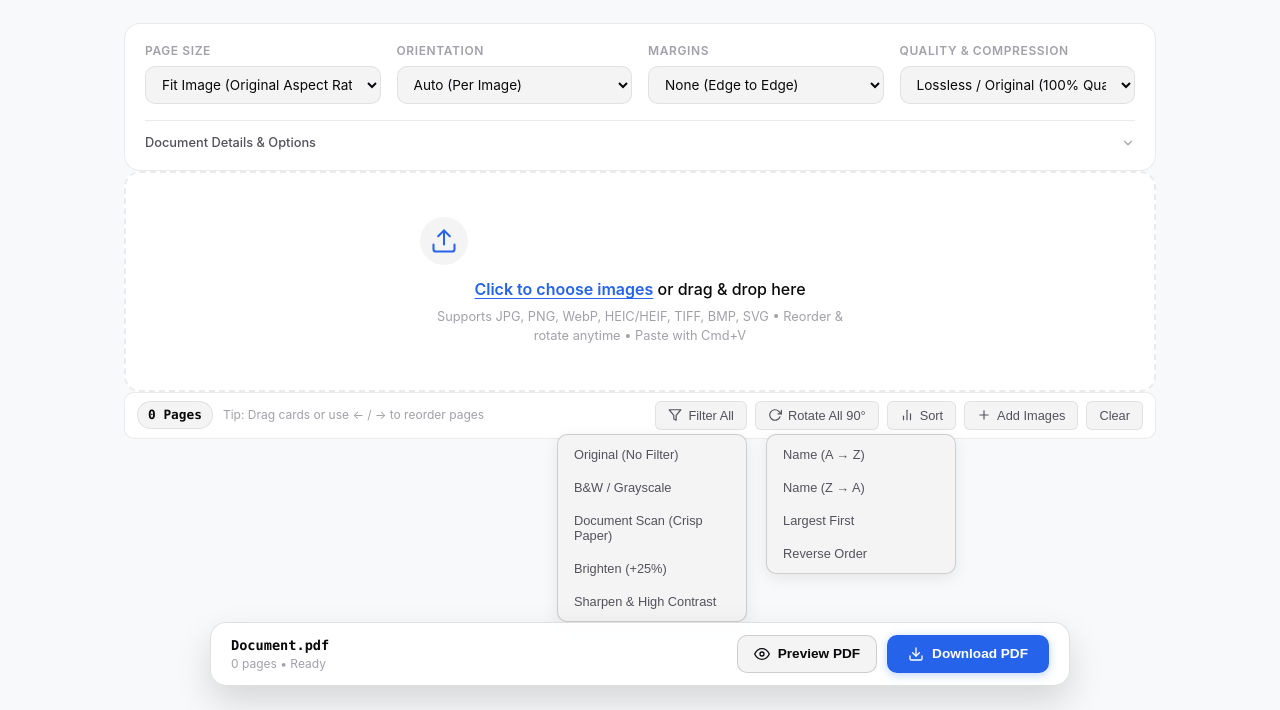
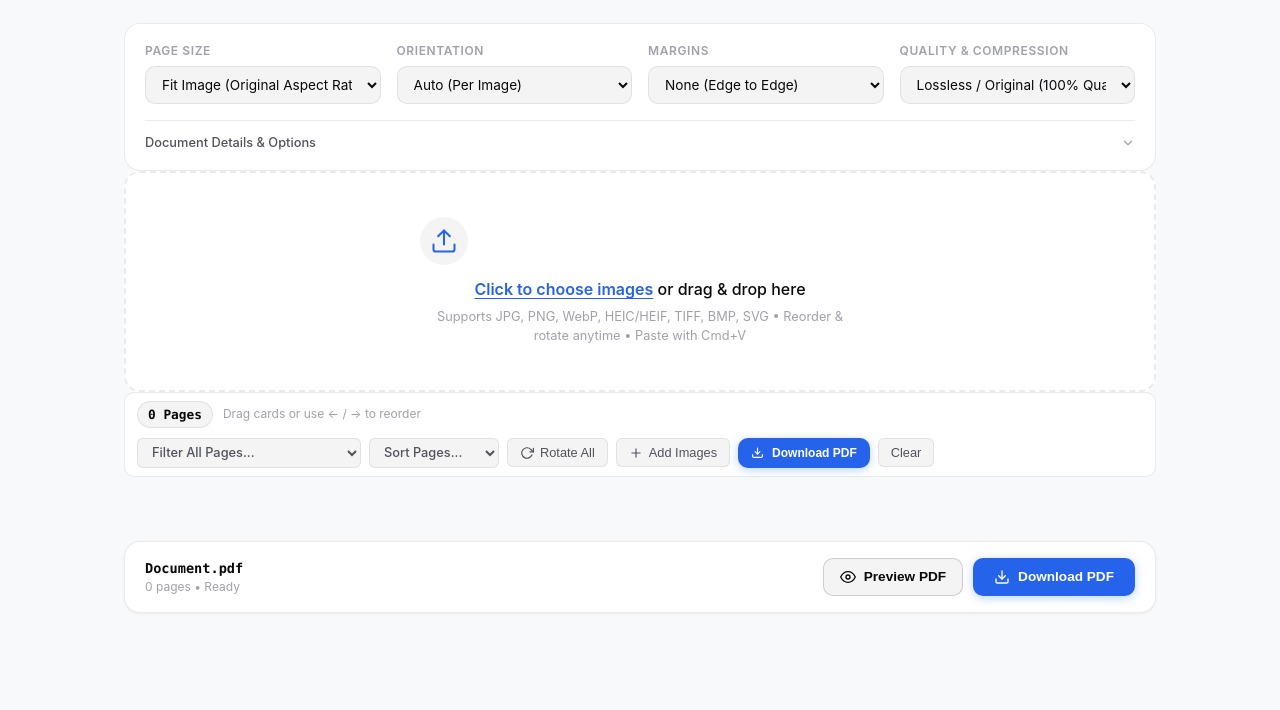
Before and after one commit to gaurav-budhwani/imagesTOpdf, a plain HTML site: page docs/index.html in a window 1280 px wide. Shown: the part 90-800 px from the top of the page. Drawn offline with Linux system fonts and the light colour scheme.

Commit message:
Replace floating popover menus with clean inline toolbar controls and dock action footer

```diff
--- a/docs/app.js
+++ b/docs/app.js
@@ -48,13 +48,12 @@ const DOM = {
   exportSeparateCheckbox: document.getElementById('exportSeparateCheckbox'),
 
   // Batch actions
-  applyFilterAllBtn: document.getElementById('applyFilterAllBtn'),
-  filterDropdownMenu: document.getElementById('filterDropdownMenu'),
+  filterAllSelect: document.getElementById('filterAllSelect'),
+  sortSelect: document.getElementById('sortSelect'),
   rotateAllBtn: document.getElementById('rotateAllBtn'),
-  sortMenuBtn: document.getElementById('sortMenuBtn'),
-  sortDropdownMenu: document.getElementById('sortDropdownMenu'),
   addMoreBtn: document.getElementById('addMoreBtn'),
   clearAllBtn: document.getElementById('clearAllBtn'),
+  topDownloadBtn: document.getElementById('topDownloadBtn'),
 
   // Bottom action buttons
   previewPdfBtn: document.getElementById('previewPdfBtn'),
@@ -1013,42 +1012,33 @@ function setupEventListeners() {
     renderPagesGrid();
   });
 
-  // Filter dropdown
-  DOM.applyFilterAllBtn.addEventListener('click', (e) => {
-    e.stopPropagation();
-    DOM.filterDropdownMenu.hidden = !DOM.filterDropdownMenu.hidden;
-    DOM.sortDropdownMenu.hidden = true;
-  });
+  // Inline Batch Filter Select
+  if (DOM.filterAllSelect) {
+    DOM.filterAllSelect.addEventListener('change', (e) => {
+      const filter = e.target.value;
+      if (!filter) return;
+      STATE.items.forEach(it => { it.filter = filter; });
+      renderPagesGrid();
+      // Reset select to default label
+      DOM.filterAllSelect.selectedIndex = 0;
+    });
+  }
 
-  DOM.filterDropdownMenu.addEventListener('click', (e) => {
-    const btn = e.target.closest('[data-filter]');
-    if (!btn) return;
-    const filter = btn.dataset.filter;
-    STATE.items.forEach(it => { it.filter = filter; });
-    DOM.filterDropdownMenu.hidden = true;
-    renderPagesGrid();
-  });
+  // Inline Batch Sort Select
+  if (DOM.sortSelect) {
+    DOM.sortSelect.addEventListener('change', (e) => {
+      const sort = e.target.value;
+      if (!sort) return;
+      applySorting(sort);
+      // Reset select to default label
+      DOM.sortSelect.selectedIndex = 0;
+    });
+  }
 
-  // Sort dropdown
-  DOM.sortMenuBtn.addEventListener('click', (e) => {
-    e.stopPropagation();
-    DOM.sortDropdownMenu.hidden = !DOM.sortDropdownMenu.hidden;
-    DOM.filterDropdownMenu.hidden = true;
-  });
-
-  DOM.sortDropdownMenu.addEventListener('click', (e) => {
-    const btn = e.target.closest('[data-sort]');
-    if (!btn) return;
-    const sort = btn.dataset.sort;
-    applySorting(sort);
-    DOM.sortDropdownMenu.hidden = true;
-  });
-
-  // Close dropdowns on outside click
-  document.addEventListener('click', () => {
-    DOM.filterDropdownMenu.hidden = true;
-    DOM.sortDropdownMenu.hidden = true;
-  });
+  // Top Download PDF Button
+  if (DOM.topDownloadBtn) {
+    DOM.topDownloadBtn.addEventListener('click', triggerPdfDownload);
+  }
 
   // Settings: Page format change
   DOM.pageFormatSelect.addEventListener('change', () => {
--- a/docs/index.html
+++ b/docs/index.html
@@ -189,26 +189,28 @@
         <div class="batch-bar">
           <div class="batch-left">
             <span class="pages-count-badge" id="pagesCountBadge">0 Pages</span>
-            <span class="reorder-tip">Tip: Drag cards or use ← / → to reorder pages</span>
+            <span class="reorder-tip">Drag cards or use ← / → to reorder</span>
           </div>
 
           <div class="batch-right">
-            <!-- Global Filter Dropdown -->
-            <div class="dropdown-wrapper">
-              <button type="button" class="btn-subtle" id="applyFilterAllBtn" title="Apply filter to all images">
-                <svg viewBox="0 0 24 24" width="14" height="14" fill="none" stroke="currentColor" stroke-width="2" stroke-linecap="round" stroke-linejoin="round">
-                  <polygon points="22 3 2 3 10 12.46 10 19 14 21 14 12.46 22 3"></polygon>
-                </svg>
-                <span>Filter All</span>
-              </button>
-              <div class="dropdown-menu" id="filterDropdownMenu" hidden>
-                <button type="button" class="dropdown-item" data-filter="original">Original (No Filter)</button>
-                <button type="button" class="dropdown-item" data-filter="bw">B&W / Grayscale</button>
-                <button type="button" class="dropdown-item" data-filter="scan">Document Scan (Crisp Paper)</button>
-                <button type="button" class="dropdown-item" data-filter="brighten">Brighten (+25%)</button>
-                <button type="button" class="dropdown-item" data-filter="sharpen">Sharpen & High Contrast</button>
-              </div>
-            </div>
+            <!-- Inline Filter All Select (No floating popovers) -->
+            <select id="filterAllSelect" class="toolbar-select" title="Apply filter to all pages">
+              <option value="" selected disabled>Filter All Pages...</option>
+              <option value="original">Original (No Filter)</option>
+              <option value="bw">B&amp;W / Grayscale</option>
+              <option value="scan">Document Scan (Crisp Paper)</option>
+              <option value="brighten">Brighten (+25%)</option>
+              <option value="sharpen">Sharpen &amp; High Contrast</option>
+            </select>
+
+            <!-- Inline Sort By Select (No floating popovers) -->
+            <select id="sortSelect" class="toolbar-select" title="Sort pages">
+              <option value="" selected disabled>Sort Pages...</option>
+              <option value="name-asc">Name (A → Z)</option>
+              <option value="name-desc">Name (Z → A)</option>
+              <option value="size-desc">Largest First</option>
+              <option value="reverse">Reverse Order</option>
+            </select>
 
             <!-- Rotate All -->
             <button type="button" class="btn-subtle" id="rotateAllBtn" title="Rotate all images 90° clockwise">
@@ -216,26 +218,8 @@
                 <polyline points="23 4 23 10 17 10"></polyline>
                 <path d="M20.49 15a9 9 0 1 1-2.12-9.36L23 10"></path>
               </svg>
-              <span>Rotate All 90°</span>
+              <span>Rotate All</span>
             </button>
-
-            <!-- Sort Menu -->
-            <div class="dropdown-wrapper">
-              <button type="button" class="btn-subtle" id="sortMenuBtn" title="Sort pages">
-                <svg viewBox="0 0 24 24" width="14" height="14" fill="none" stroke="currentColor" stroke-width="2" stroke-linecap="round" stroke-linejoin="round">
-                  <line x1="18" y1="20" x2="18" y2="10"></line>
-                  <line x1="12" y1="20" x2="12" y2="4"></line>
-                  <line x1="6" y1="20" x2="6" y2="14"></line>
-                </svg>
-                <span>Sort</span>
-              </button>
-              <div class="dropdown-menu" id="sortDropdownMenu" hidden>
-                <button type="button" class="dropdown-item" data-sort="name-asc">Name (A → Z)</button>
-                <button type="button" class="dropdown-item" data-sort="name-desc">Name (Z → A)</button>
-                <button type="button" class="dropdown-item" data-sort="size-desc">Largest First</button>
-                <button type="button" class="dropdown-item" data-sort="reverse">Reverse Order</button>
-              </div>
-            </div>
 
             <!-- Add More Button -->
             <button type="button" class="btn-subtle" id="addMoreBtn" title="Add more images to document">
@@ -244,6 +228,16 @@
                 <line x1="5" y1="12" x2="19" y2="12"></line>
               </svg>
               <span>Add Images</span>
+            </button>
+
+            <!-- Quick Download Top Button -->
+            <button type="button" class="btn-primary btn-sm" id="topDownloadBtn" title="Download PDF">
+              <svg viewBox="0 0 24 24" width="13" height="13" fill="none" stroke="currentColor" stroke-width="2">
+                <path d="M21 15v4a2 2 0 0 1-2 2H5a2 2 0 0 1-2-2v-4"></path>
+                <polyline points="7 10 12 15 17 10"></polyline>
+                <line x1="12" y1="15" x2="12" y2="3"></line>
+              </svg>
+              <span>Download PDF</span>
             </button>
 
             <!-- Clear All -->
--- a/docs/style.css
+++ b/docs/style.css
@@ -101,7 +101,7 @@ body {
 .app-shell {
   max-width: 1080px;
   margin: 0 auto;
-  padding: 32px 24px 120px;
+  padding: 32px 24px 60px;
   display: flex;
   flex-direction: column;
   gap: 24px;
@@ -569,42 +569,29 @@ body {
   border-color: var(--accent-danger);
 }
 
-/* Dropdown menu */
-.dropdown-wrapper {
-  position: relative;
-}
-
-.dropdown-menu {
-  position: absolute;
-  top: calc(100% + 4px);
-  right: 0;
-  background-color: var(--bg-surface-elevated);
-  border: 1px solid var(--border-hover);
-  border-radius: var(--radius-md);
-  box-shadow: var(--shadow-md);
-  min-width: 190px;
-  padding: 4px;
-  z-index: 50;
-  display: flex;
-  flex-direction: column;
-  gap: 2px;
-}
-
-.dropdown-item {
-  width: 100%;
-  text-align: left;
-  padding: 8px 12px;
+.toolbar-select {
+  height: 30px;
+  padding: 0 10px;
+  background: var(--bg-surface-elevated);
+  border: 1px solid var(--border-subtle);
+  border-radius: var(--radius-sm);
+  color: var(--text-secondary);
+  font-family: var(--font-sans);
   font-size: 0.8rem;
-  color: var(--text-secondary);
-  background: transparent;
-  border: none;
-  border-radius: var(--radius-sm);
+  font-weight: 500;
+  outline: none;
   cursor: pointer;
   transition: all var(--transition-fast);
 }
 
-.dropdown-item:hover {
-  background-color: var(--bg-muted);
+.toolbar-select:hover {
+  background: var(--bg-muted);
+  border-color: var(--border-hover);
+  color: var(--text-primary);
+}
+
+.toolbar-select:focus {
+  border-color: var(--border-active);
   color: var(--text-primary);
 }
 
@@ -824,31 +811,25 @@ body {
   color: var(--text-primary);
 }
 
-/* Sticky Action Bar */
+/* Document Summary & Download Footer (Docked in natural flow, never covers images) */
 .action-bar {
-  position: fixed;
-  bottom: 24px;
-  left: 50%;
-  transform: translateX(-50%);
-  width: calc(100% - 48px);
-  max-width: 860px;
-  background: rgba(18, 18, 21, 0.85);
-  backdrop-filter: blur(16px);
-  -webkit-backdrop-filter: blur(16px);
-  border: 1px solid var(--border-hover);
+  position: static;
+  margin-top: 24px;
+  width: 100%;
+  background: var(--bg-surface);
+  border: 1px solid var(--border-subtle);
   border-radius: var(--radius-lg);
-  padding: 12px 20px;
+  padding: 16px 20px;
   display: flex;
   align-items: center;
   justify-content: space-between;
-  box-shadow: var(--shadow-float);
-  z-index: 100;
+  box-shadow: var(--shadow-sm);
   transition: all var(--transition-normal);
 }
 
 [data-theme="light"] .action-bar {
-  background: rgba(255, 255, 255, 0.9);
-  border-color: rgba(0, 0, 0, 0.12);
+  background: var(--bg-surface);
+  border-color: var(--border-subtle);
 }
 
 .action-info {
--- a/web/style.css
+++ b/web/style.css
@@ -101,7 +101,7 @@ body {
 .app-shell {
   max-width: 1080px;
   margin: 0 auto;
-  padding: 32px 24px 120px;
+  padding: 32px 24px 60px;
   display: flex;
   flex-direction: column;
   gap: 24px;
@@ -569,42 +569,29 @@ body {
   border-color: var(--accent-danger);
 }
 
-/* Dropdown menu */
-.dropdown-wrapper {
-  position: relative;
-}
-
-.dropdown-menu {
-  position: absolute;
-  top: calc(100% + 4px);
-  right: 0;
-  background-color: var(--bg-surface-elevated);
-  border: 1px solid var(--border-hover);
-  border-radius: var(--radius-md);
-  box-shadow: var(--shadow-md);
-  min-width: 190px;
-  padding: 4px;
-  z-index: 50;
-  display: flex;
-  flex-direction: column;
-  gap: 2px;
-}
-
-.dropdown-item {
-  width: 100%;
-  text-align: left;
-  padding: 8px 12px;
+.toolbar-select {
+  height: 30px;
+  padding: 0 10px;
+  background: var(--bg-surface-elevated);
+  border: 1px solid var(--border-subtle);
+  border-radius: var(--radius-sm);
+  color: var(--text-secondary);
+  font-family: var(--font-sans);
   font-size: 0.8rem;
-  color: var(--text-secondary);
-  background: transparent;
-  border: none;
-  border-radius: var(--radius-sm);
+  font-weight: 500;
+  outline: none;
   cursor: pointer;
   transition: all var(--transition-fast);
 }
 
-.dropdown-item:hover {
-  background-color: var(--bg-muted);
+.toolbar-select:hover {
+  background: var(--bg-muted);
+  border-color: var(--border-hover);
+  color: var(--text-primary);
+}
+
+.toolbar-select:focus {
+  border-color: var(--border-active);
   color: var(--text-primary);
 }
 
@@ -824,31 +811,25 @@ body {
   color: var(--text-primary);
 }
 
-/* Sticky Action Bar */
+/* Document Summary & Download Footer (Docked in natural flow, never covers images) */
 .action-bar {
-  position: fixed;
-  bottom: 24px;
-  left: 50%;
-  transform: translateX(-50%);
-  width: calc(100% - 48px);
-  max-width: 860px;
-  background: rgba(18, 18, 21, 0.85);
-  backdrop-filter: blur(16px);
-  -webkit-backdrop-filter: blur(16px);
-  border: 1px solid var(--border-hover);
+  position: static;
+  margin-top: 24px;
+  width: 100%;
+  background: var(--bg-surface);
+  border: 1px solid var(--border-subtle);
   border-radius: var(--radius-lg);
-  padding: 12px 20px;
+  padding: 16px 20px;
   display: flex;
   align-items: center;
   justify-content: space-between;
-  box-shadow: var(--shadow-float);
-  z-index: 100;
+  box-shadow: var(--shadow-sm);
   transition: all var(--transition-normal);
 }
 
 [data-theme="light"] .action-bar {
-  background: rgba(255, 255, 255, 0.9);
-  border-color: rgba(0, 0, 0, 0.12);
+  background: var(--bg-surface);
+  border-color: var(--border-subtle);
 }
 
 .action-info {
```
Also changed, not shown: web/app.js (+28 -38 lines), web/index.html (+30 -36 lines).
